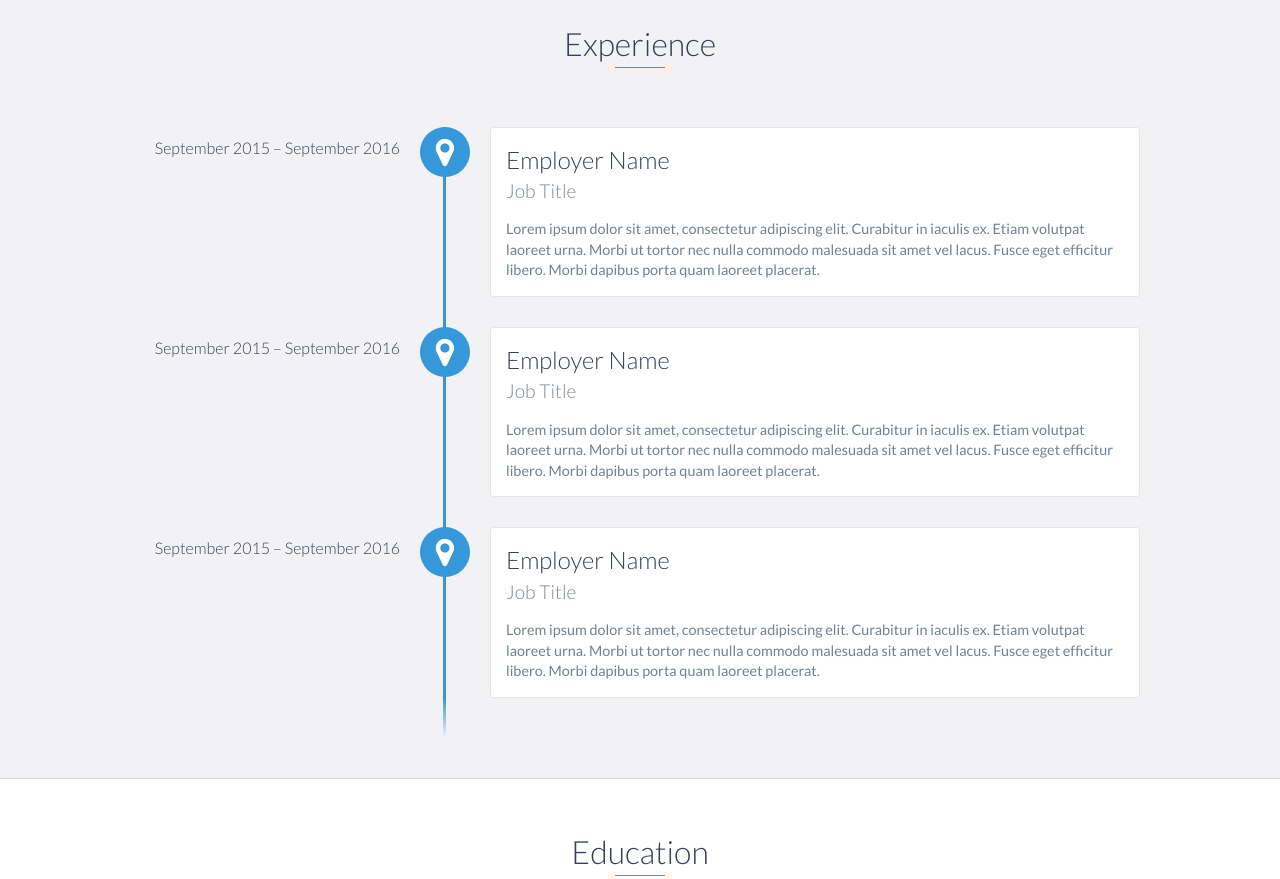
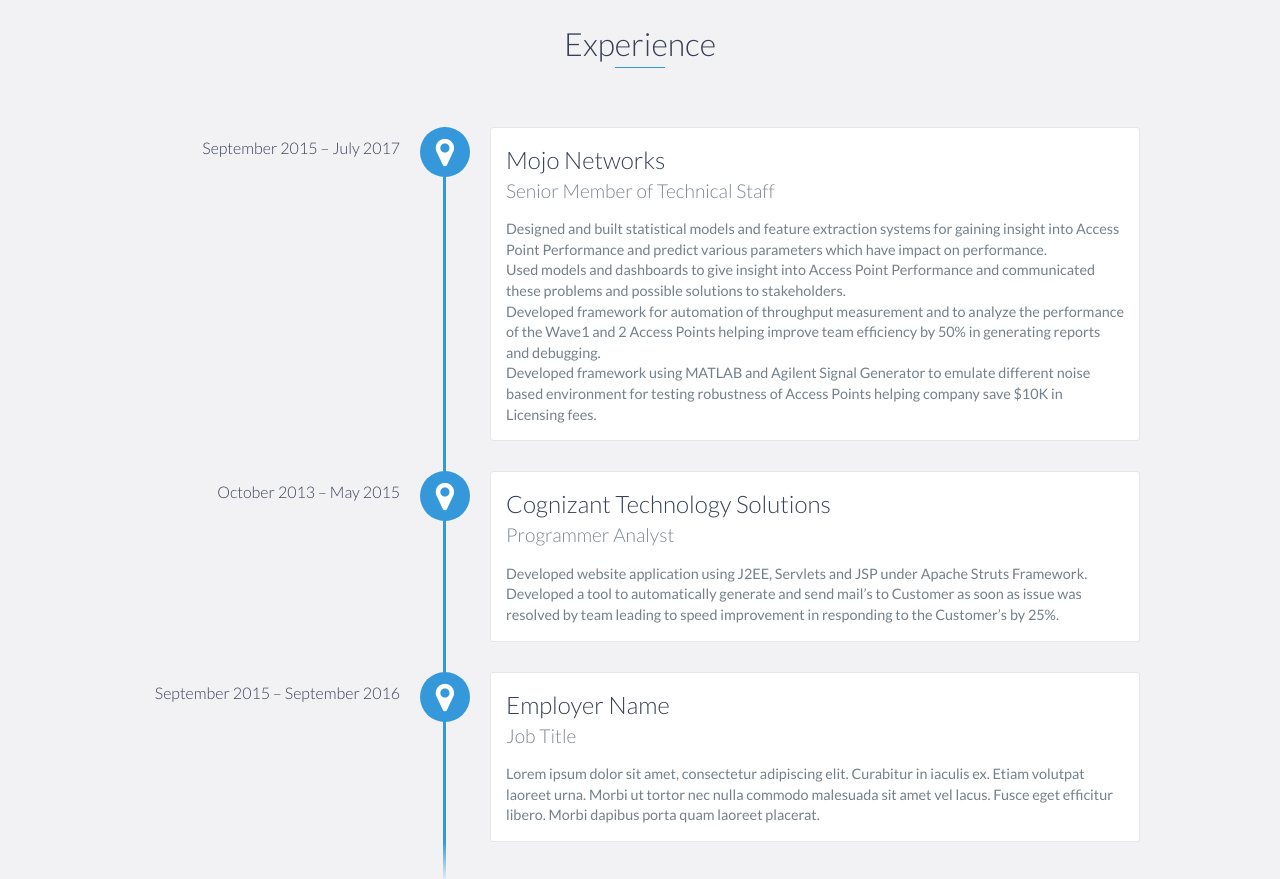
Before and after one commit to prajvalbavi/prajvalbavi.github.io, a website: page index.html in a window 1280 px wide. Shown: the part 1140-2019 px from the top of the page. Drawn offline with nearby package versions, Linux system fonts and the light colour scheme.

Commit message:
Update index.html

```diff
--- a/index.html
+++ b/index.html
@@ -49,7 +49,7 @@
     <div id="lead">
         <div id="lead-content">
             <h1>Prajval Bavi</h1>
-            <h2>Graduate Student at Univeristy of North Carolina, Charlotte</h2>
+            <h2>Graduate Student <br/> at <br> Univeristy of North Carolina, Charlotte</h2>
             <a href="#" class="btn-rounded-white">Download Resume</a>
         </div>
         <!-- End #lead-content -->
@@ -86,20 +86,25 @@
     <div id="experience" class="background-alt">
         <h2 class="heading">Experience</h2>
         <div id="experience-timeline">
-            <div data-date="September 2015 – September 2016">
-                <h3>Employer Name</h3>
-                <h4>Job Title</h4>
-                <p>
-                    Lorem ipsum dolor sit amet, consectetur adipiscing elit. Curabitur in iaculis ex. Etiam volutpat laoreet urna. Morbi ut tortor nec nulla commodo malesuada sit amet vel lacus. Fusce eget efficitur libero. Morbi dapibus porta quam laoreet placerat.
-                </p>
+            <div data-date="September 2015 – July 2017">
+                <h3>Mojo Networks</h3>
+                <h4>Senior Member of Technical Staff</h4>
+                <p> Designed and built statistical models and feature extraction systems for gaining insight into Access Point Performance
+		    and predict various parameters which have impact on performance. </p>
+		<p> Used models and dashboards to give insight into Access Point Performance and communicated these problems and
+		    possible solutions to stakeholders. </p>
+		<p> Developed framework for automation of throughput measurement and to analyze the performance of the
+		    Wave1 and 2 Access Points helping improve team efficiency by 50% in generating reports and debugging. </p>
+		<p> Developed framework using MATLAB and Agilent Signal Generator to emulate different noise based environment
+		    for testing robustness of Access Points helping company save $10K in Licensing fees.</p>
             </div>
 
-            <div data-date="September 2015 – September 2016">
-                <h3>Employer Name</h3>
-                <h4>Job Title</h4>
-                <p>
-                    Lorem ipsum dolor sit amet, consectetur adipiscing elit. Curabitur in iaculis ex. Etiam volutpat laoreet urna. Morbi ut tortor nec nulla commodo malesuada sit amet vel lacus. Fusce eget efficitur libero. Morbi dapibus porta quam laoreet placerat.
-                </p>
+            <div data-date="October 2013 – May 2015">
+                <h3>Cognizant Technology Solutions</h3>
+                <h4>Programmer Analyst</h4>
+                <p> Developed website application using J2EE, Servlets and JSP under Apache Struts Framework.</p>
+		<p> Developed a tool to automatically generate and send mail’s to Customer as soon as issue was resolved by team
+                    leading to speed improvement in responding to the Customer’s by 25%.</p>
             </div>
 
             <div data-date="September 2015 – September 2016">
```
